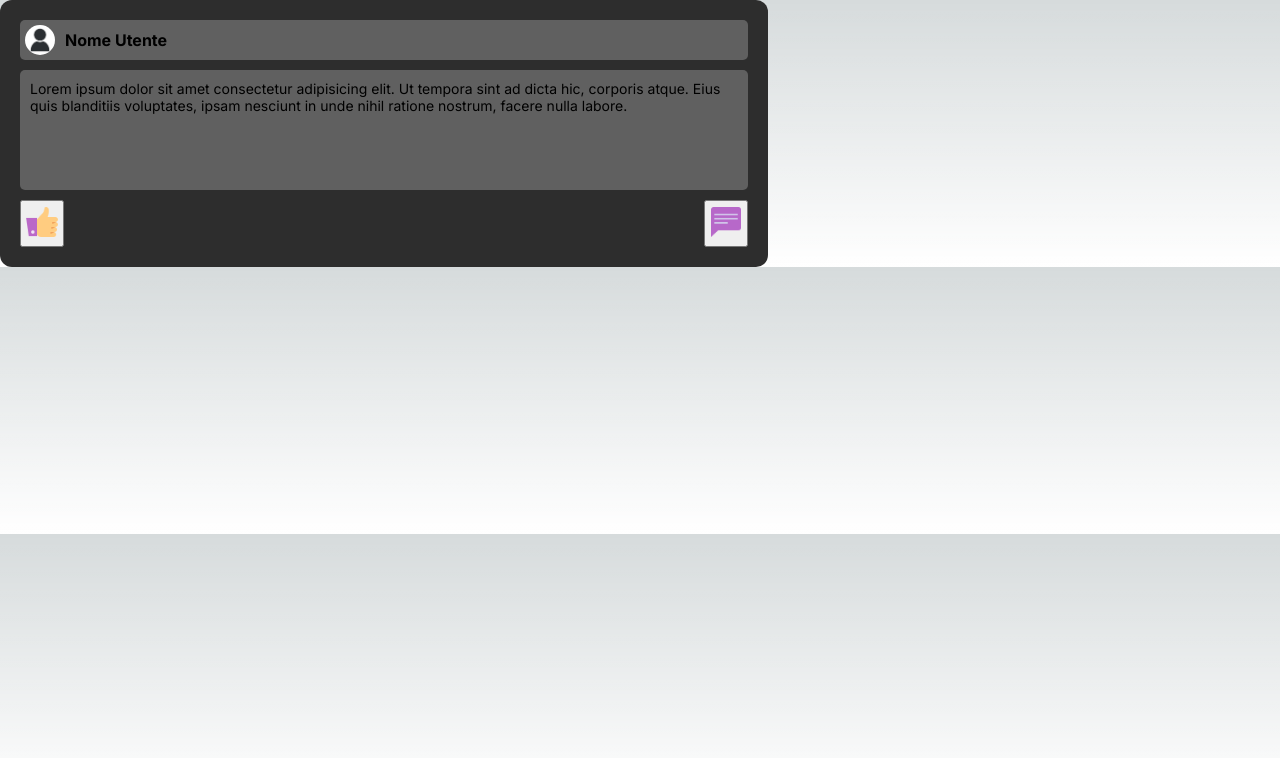
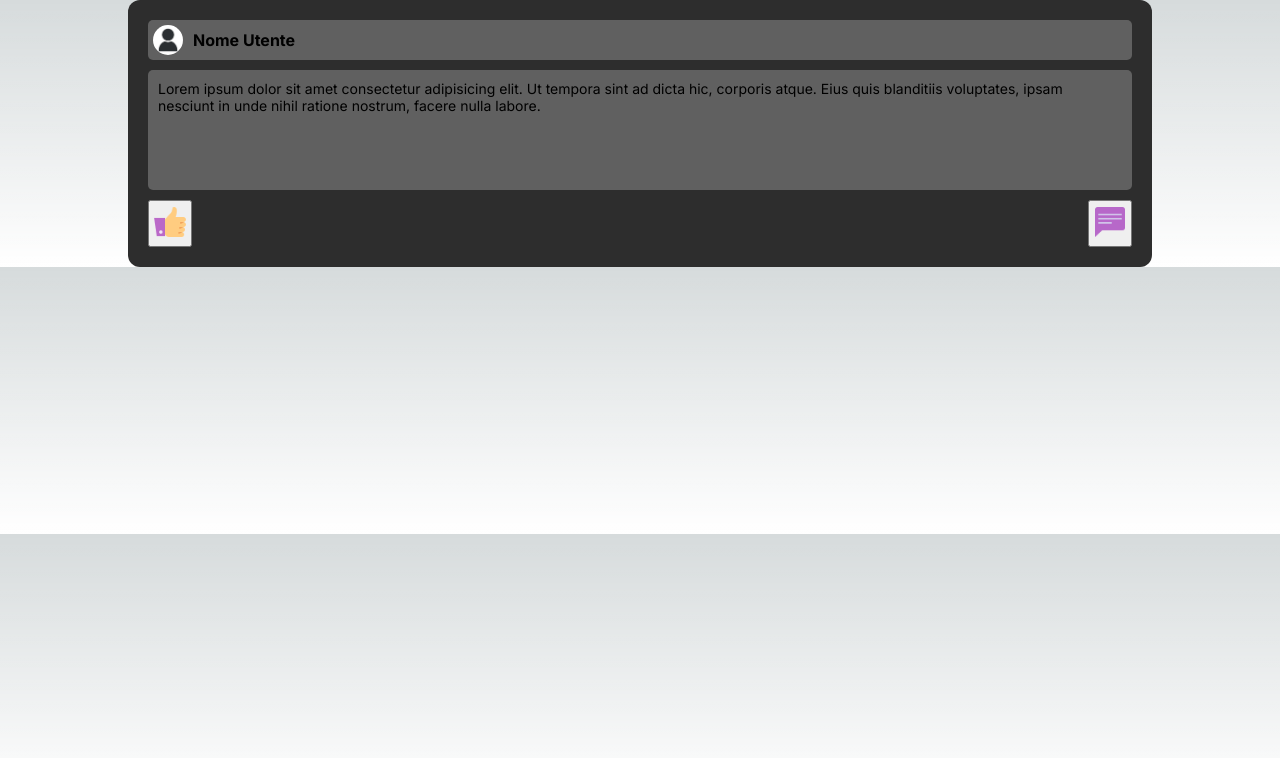
Before and after one commit to cecco25/react-social-network, a Next.js app: page / in a window 1280 px wide. Shown: the top 758 px of the page. Built offline with nearby package versions, Linux system fonts and the light colour scheme.

Commit message:
Page style

```diff
--- a/src/app/page.js
+++ b/src/app/page.js
@@ -1,9 +1,9 @@
 import Post from "@/components/Post/Post";
-import "./page.module.css"
+import styles from "./page.module.css"
 
 export default function Home() {
   return (
-    <main>
+    <main className={styles.main}>
       <Post />
     </main>
   );
--- a/src/app/page.module.css
+++ b/src/app/page.module.css
@@ -0,0 +1,4 @@
+.main {
+    display: grid;
+    place-items: center;
+}
--- a/src/components/Post/post-style.css
+++ b/src/components/Post/post-style.css
@@ -1,7 +1,7 @@
 .post-bg {
     background-color: #2D2D2D;
     padding: 20px;
-    width: 60dvw;
+    width: 80dvw;
     border-radius: 12px;
     display: flex;
     flex-direction: column;
```
